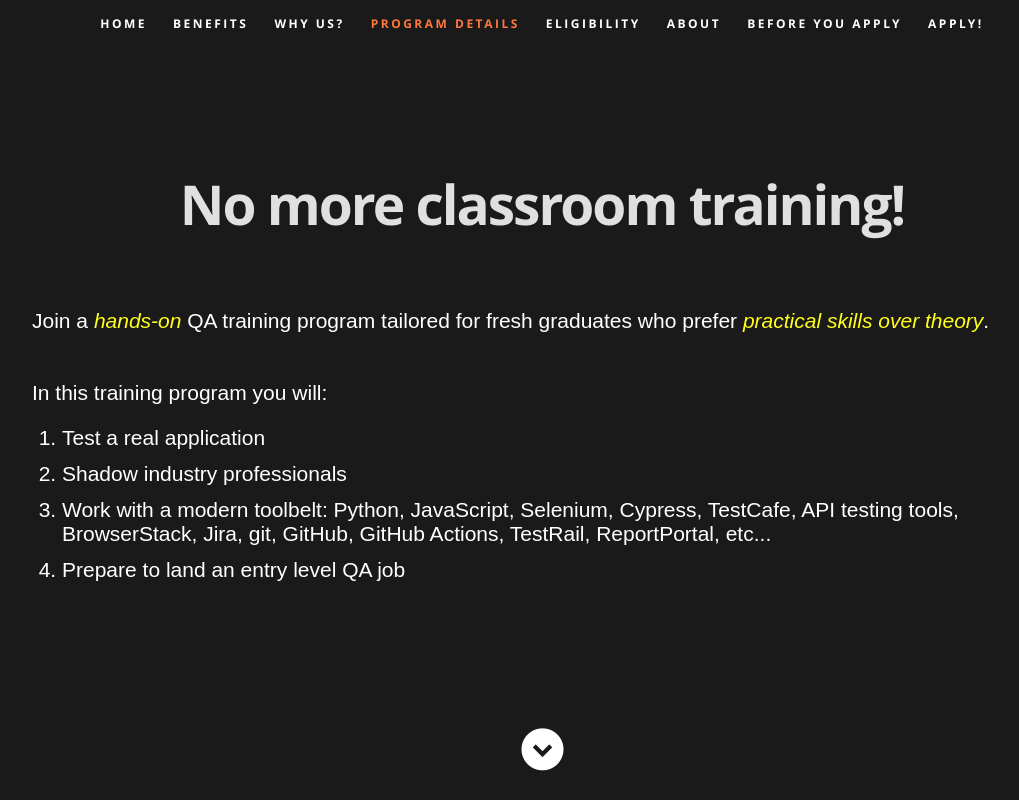
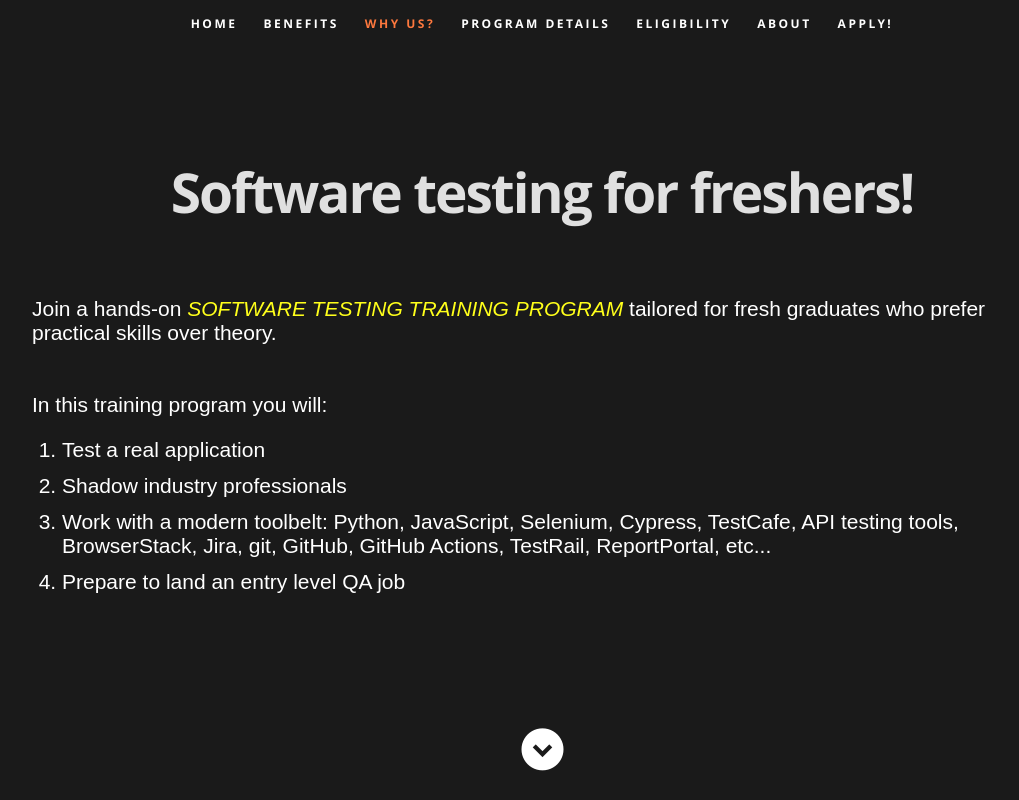
Before and after one commit to sailesh88/junior-training-website, a React (Create React App) app: page / in a window 1280 px wide. Shown: the top 800 px of the page, without its empty margins (98-1117 px from the left). Built offline with nearby package versions, Linux system fonts and the light colour scheme.

Commit message:
Removed before you apply

```diff
--- a/src/App.js
+++ b/src/App.js
@@ -7,7 +7,6 @@ import WhyUs from "./Components/why-us/why-us";
 import Eligibility from "./Components/eligibility-criteria/Eligibility-Criteria";
 import Program from "./Components/program-details/Program-Details";
 import About from "./Components/about/About";
-import BeforeApply from "./Components/before-you-apply/Before-You-Apply";
 import Apply from "./Components/apply/Apply";
 
 class App extends Component {
@@ -21,7 +20,6 @@ class App extends Component {
         <Program />
         <Eligibility />
         <About />
-        <BeforeApply />
         <Apply />
         <Footer />
       </div>
--- a/src/Components/Header.js
+++ b/src/Components/Header.js
@@ -56,12 +56,6 @@ class Header extends Component {
             </li>
 
             <li>
-              <a className="smoothscroll" href="#before-you-apply" onClick={() => window.gtag('event', 'Before you apply', {'event_category': 'nav' ,'event_label': 'before you apply'})}>
-                Before you apply
-              </a>
-            </li>
-
-            <li>
               <a className="smoothscroll" href="#apply" onClick={() => window.gtag('event', 'Apply', {'event_category': 'nav' ,'event_label': 'apply'})}>
                 Apply!
               </a>
@@ -79,15 +73,13 @@ class Header extends Component {
           <div className="banner-text">
             <Fade bottom>
               <h1 className="responsive-headline">
-                No more classroom training!
+                Software testing for freshers!
               </h1>
             </Fade>
             <Fade bottom duration={1200}>
-                <p className="sub-title">Join a <i style={{
+                <p className="sub-title">Join a hands-on <i style={{
                     color: "yellow",
-                  }}>hands-on</i> QA training program tailored for fresh graduates who prefer <i style={{
-                    color: "yellow",
-                  }}>practical skills over theory</i>.<br></br><br></br><br></br> In this training program you will:</p>
+                  }}>SOFTWARE TESTING TRAINING PROGRAM</i> tailored for fresh graduates who prefer practical skills over theory.<br></br><br></br><br></br> In this training program you will:</p>
                 <ol>
                   <li class="sub-title">Test a real application</li>
                   <li class="sub-title">Shadow industry professionals</li>
```
